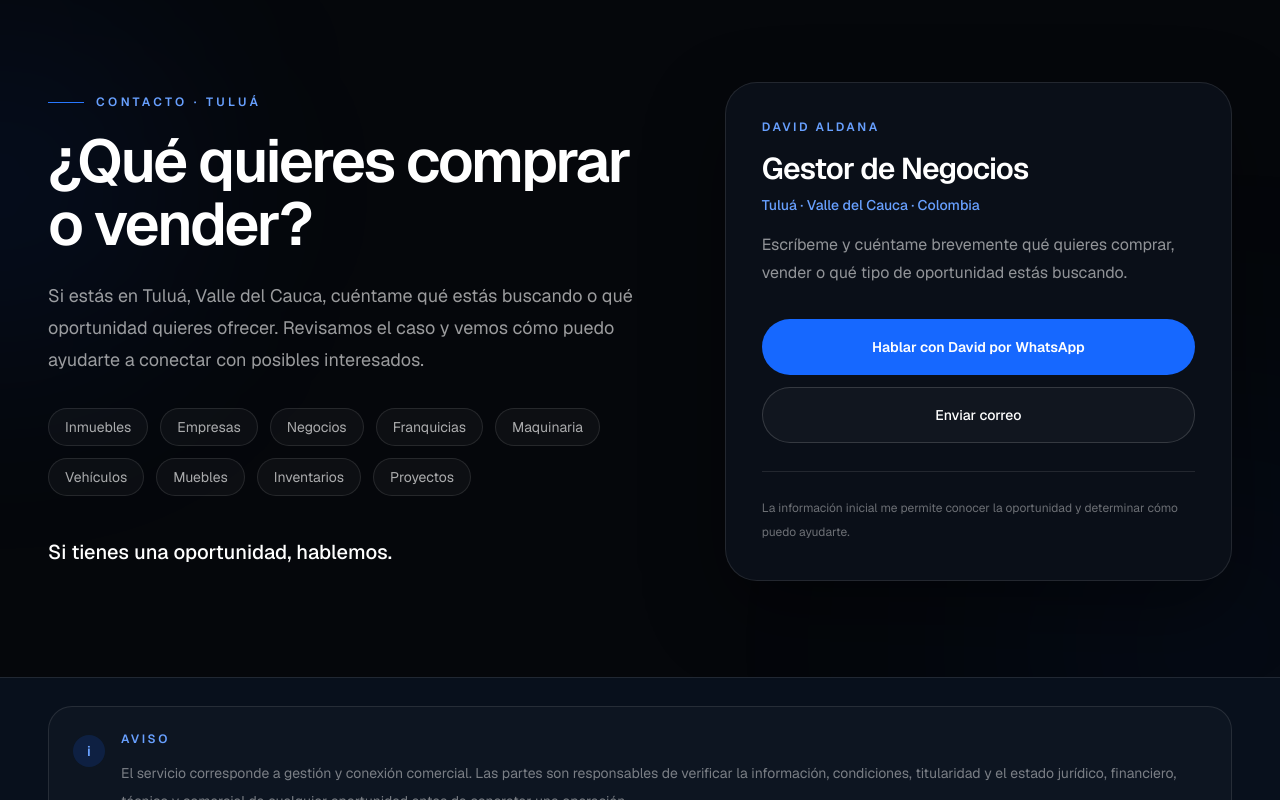
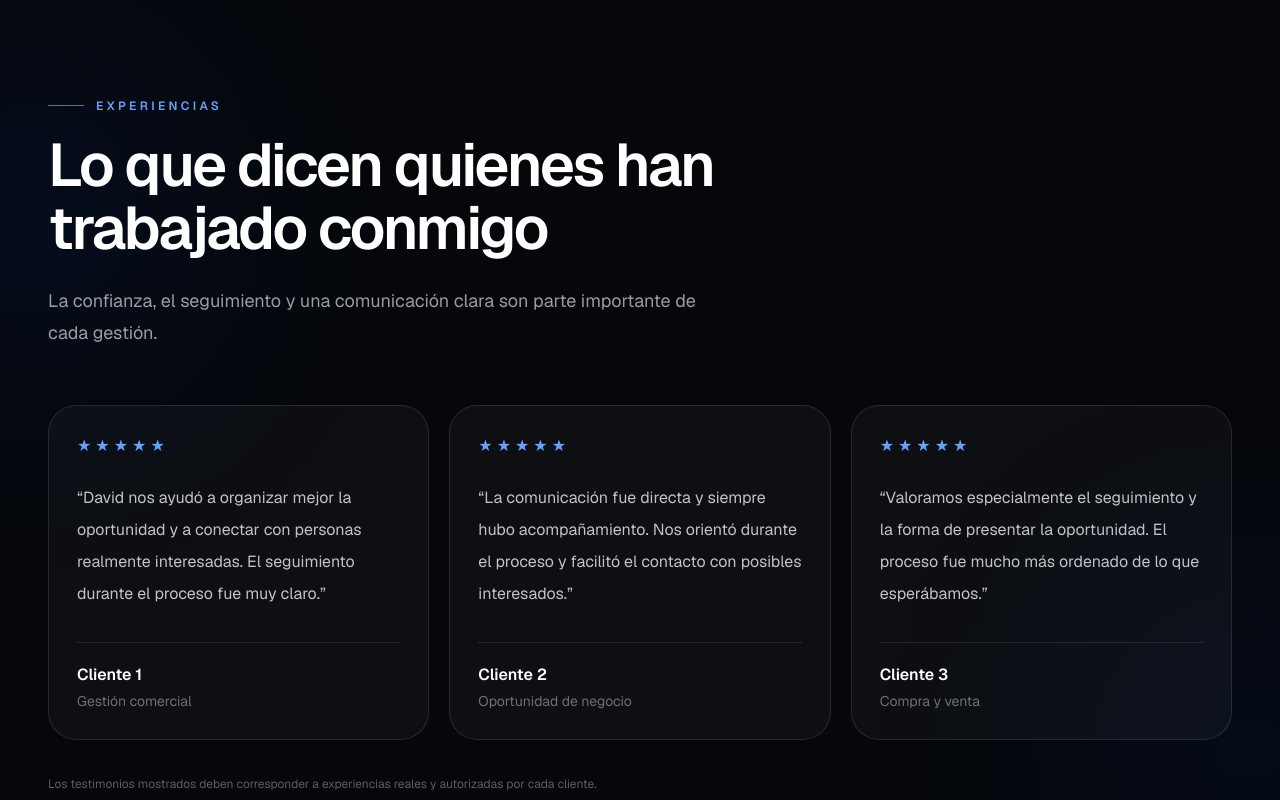
Before and after one commit to manuelsansoresg/gestor_negocios, a Next.js app: page / in a window 1280 px wide. Shown: the part 9640-10440 px from the top of the page. Built offline with nearby package versions, Linux system fonts and the light colour scheme.

Commit message:
testimonials

```diff
--- a/src/app/page.tsx
+++ b/src/app/page.tsx
@@ -8,6 +8,7 @@ import Contact from "@/components/sections/Contact";
 import LegalNotice from "@/components/sections/LegalNotice";
 import Scope from "@/components/sections/Scope";
 import StructuredData from "@/components/seo/StructuredData";
+import Testimonials from "@/components/sections/Testimonials";
 
 export default function Home() {
   return (
@@ -20,6 +21,7 @@ export default function Home() {
       <Fees />
       <ValueProposition />
       <Scope />
+      <Testimonials />
       <Contact />
       <LegalNotice />
     </>
--- /dev/null
+++ b/src/components/sections/Testimonials.tsx
@@ -0,0 +1,98 @@
+const testimonials = [
+  {
+    quote:
+      "David nos ayudó a organizar mejor la oportunidad y a conectar con personas realmente interesadas. El seguimiento durante el proceso fue muy claro.",
+    name: "Cliente 1",
+    detail: "Gestión comercial",
+  },
+  {
+    quote:
+      "La comunicación fue directa y siempre hubo acompañamiento. Nos orientó durante el proceso y facilitó el contacto con posibles interesados.",
+    name: "Cliente 2",
+    detail: "Oportunidad de negocio",
+  },
+  {
+    quote:
+      "Valoramos especialmente el seguimiento y la forma de presentar la oportunidad. El proceso fue mucho más ordenado de lo que esperábamos.",
+    name: "Cliente 3",
+    detail: "Compra y venta",
+  },
+];
+
+export default function Testimonials() {
+  return (
+    <section
+      id="resenas"
+      className="relative overflow-hidden bg-[#05070b] py-20 text-white md:py-28"
+    >
+      <div
+        aria-hidden="true"
+        className="absolute left-[-8rem] top-16 h-80 w-80 rounded-full bg-[#1668ff]/10 blur-[120px]"
+      />
+
+      <div
+        aria-hidden="true"
+        className="absolute bottom-0 right-[-8rem] h-80 w-80 rounded-full bg-[#0b4dcc]/10 blur-[120px]"
+      />
+
+      <div className="relative mx-auto max-w-7xl px-6 md:px-10 lg:px-12">
+        <div data-reveal className="max-w-3xl">
+          <div className="mb-5 flex items-center gap-3">
+            <span className="h-px w-9 bg-[#2878ff]" />
+
+            <span className="text-xs font-semibold uppercase tracking-[0.28em] text-[#68a0ff]">
+              Experiencias
+            </span>
+          </div>
+
+          <h2 className="text-4xl font-semibold leading-[1.06] tracking-[-0.04em] sm:text-5xl md:text-6xl">
+            Lo que dicen quienes han trabajado conmigo
+          </h2>
+
+          <p className="mt-6 max-w-2xl text-base leading-8 text-white/60 sm:text-lg">
+            La confianza, el seguimiento y una comunicación clara son parte
+            importante de cada gestión.
+          </p>
+        </div>
+
+        <div className="mt-14 grid gap-5 md:grid-cols-3">
+          {testimonials.map((testimonial, index) => (
+            <article
+              key={testimonial.name}
+              data-reveal="scale"
+              data-delay={String(index + 1)}
+              className="rounded-[1.75rem] border border-white/10 bg-white/[0.035] p-7 transition duration-300 hover:-translate-y-1 hover:border-[#2878ff]/35 hover:bg-[#0d1627]"
+            >
+              <div className="flex gap-1 text-[#68a0ff]">
+                <span>★</span>
+                <span>★</span>
+                <span>★</span>
+                <span>★</span>
+                <span>★</span>
+              </div>
+
+              <blockquote className="mt-6 text-base leading-8 text-white/75">
+                “{testimonial.quote}”
+              </blockquote>
+
+              <div className="mt-8 border-t border-white/10 pt-5">
+                <p className="font-semibold text-white">
+                  {testimonial.name}
+                </p>
+
+                <p className="mt-1 text-sm text-white/40">
+                  {testimonial.detail}
+                </p>
+              </div>
+            </article>
+          ))}
+        </div>
+
+        <p className="mt-8 text-xs leading-6 text-white/35">
+          Los testimonios mostrados deben corresponder a experiencias reales
+          y autorizadas por cada cliente.
+        </p>
+      </div>
+    </section>
+  );
+}
```
